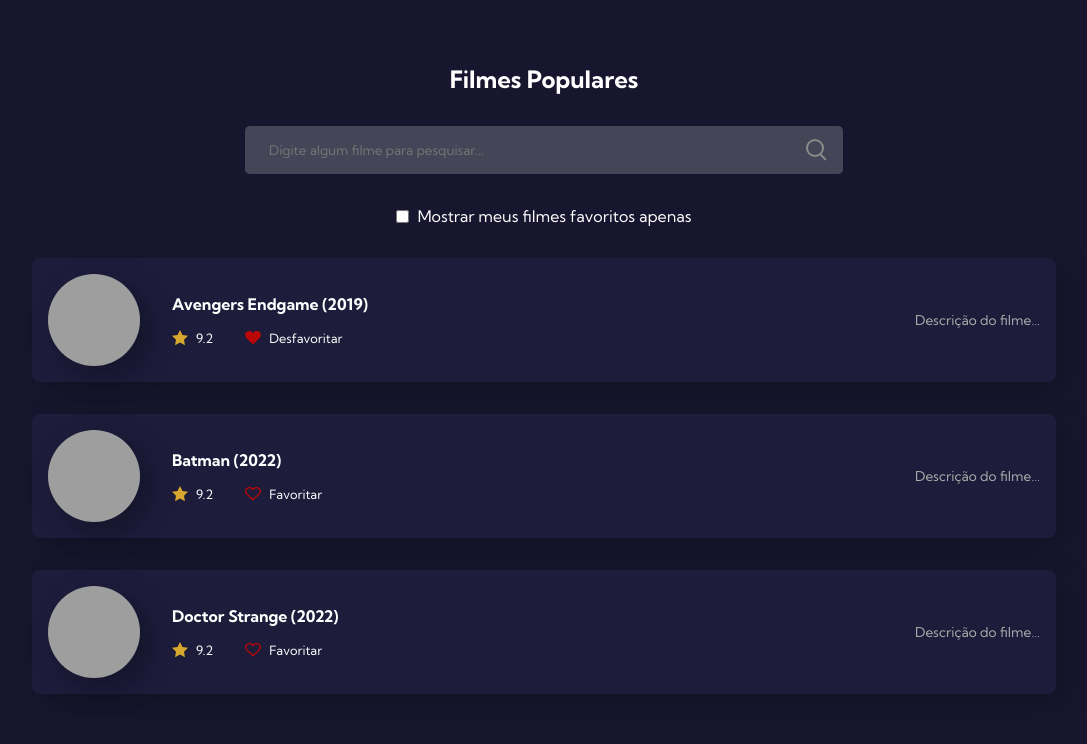
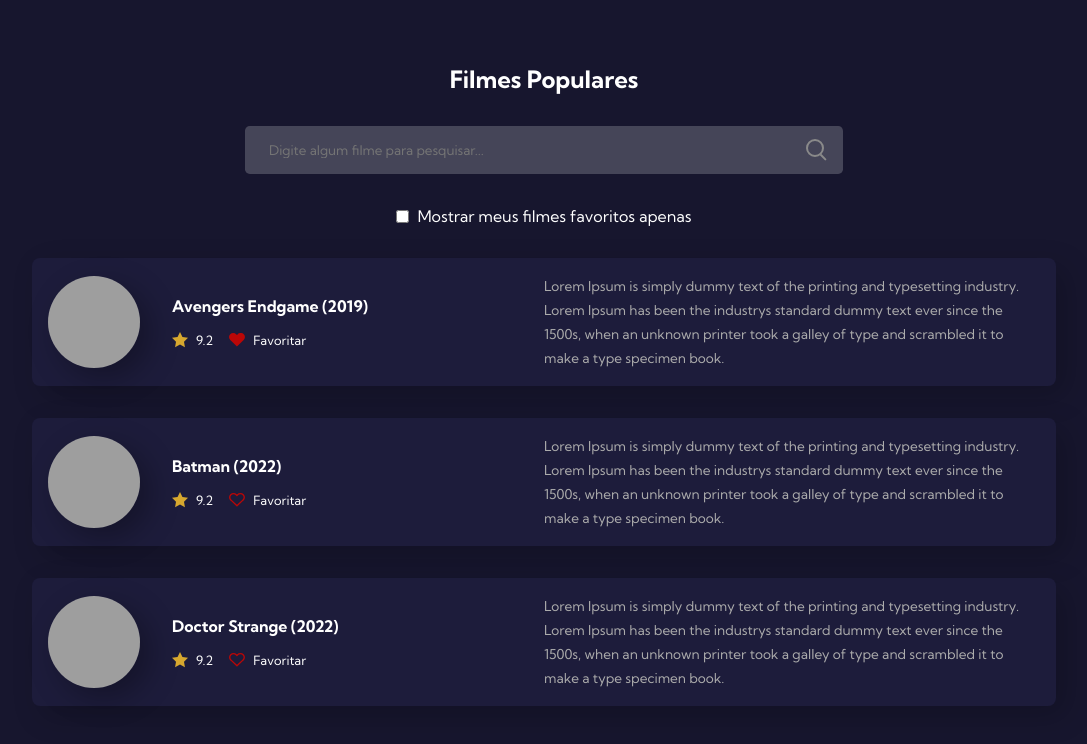
Before and after one commit to danielbrasc/7days-of-code, a plain HTML site: page index.html in a window 1280 px wide. Shown: the whole page, without its empty margins (96-1183 px from the left). Drawn offline with Linux system fonts and the light colour scheme; grey boxes are pictures that could not be loaded.

Commit message:
refactor: organized the structure of the rendering code of the movies

```diff
--- a/index.html
+++ b/index.html
@@ -27,8 +27,9 @@
         <input type="checkbox" name="onlyFavorites" id="onlyFavorites" />
         <label for="onlyFavorites">Mostrar meus filmes favoritos apenas</label>
       </div>
+      <ul class="movies"></ul>
     </main>
 
-    <script src="script.js"></script>
+    <script src="main.js"></script>
   </body>
 </html>
--- /dev/null
+++ b/main.js
@@ -0,0 +1,100 @@
+const movieContainer = document.querySelector(".movies");
+
+const movies = [
+  {
+    image:
+      'https://uauposters.com.br/media/catalog/product/cache/1/image/9df78eab33525d08d6e5fb8d27136e95/2/0/201906131069-uau-posters-filmes-avengers-endgame-vingadores-ultimato.jpg',
+    title: 'Avengers Endgame',
+    rating: 9.2,
+    year: 2019,
+    description: 'Lorem Ipsum is simply dummy text of the printing and typesetting industry. Lorem Ipsum has been the industrys standard dummy text ever since the 1500s, when an unknown printer took a galley of type and scrambled it to make a type specimen book.',
+    isFavorited: true
+  },
+  {
+    image:
+      'https://img.elo7.com.br/product/original/3FBA809/big-poster-filme-batman-2022-90x60-cm-lo002-poster-batman.jpg',
+    title: 'Batman',
+    rating: 9.2,
+    year: 2022,
+    description: 'Lorem Ipsum is simply dummy text of the printing and typesetting industry. Lorem Ipsum has been the industrys standard dummy text ever since the 1500s, when an unknown printer took a galley of type and scrambled it to make a type specimen book.',
+    isFavorited: false
+  },
+  {
+    image:
+      'https://upload.wikimedia.org/wikipedia/en/1/17/Doctor_Strange_in_the_Multiverse_of_Madness_poster.jpg',
+    title: 'Doctor Strange',
+    rating: 9.2,
+    year: 2022,
+    description: 'Lorem Ipsum is simply dummy text of the printing and typesetting industry. Lorem Ipsum has been the industrys standard dummy text ever since the 1500s, when an unknown printer took a galley of type and scrambled it to make a type specimen book.',
+    isFavorited: false
+  }
+]
+
+window.onload = function () {
+  movies.forEach(movie => renderMovie(movie))
+}
+
+function renderMovie(movie) {
+
+  const { title, image, rating, year, description, isFavorited } = movie;
+
+  const movieElement = document.createElement('li')
+  movieElement.classList.add('movie')
+  movieContainer.appendChild(movieElement)
+
+  const movieInformations = document.createElement('div')
+  movieInformations.classList.add('movie-informations')
+
+  const movieImageContainer = document.createElement('div')
+  movieImageContainer.classList.add('movie-image')
+  const movieImage = document.createElement('img')
+  movieImage.src = image
+  movieImage.alt = `${title} Poster`
+  movieImageContainer.appendChild(movieImage)
+  movieInformations.appendChild(movieImageContainer)
+
+  const movieTextContainer = document.createElement('div')
+  movieTextContainer.classList.add('movie-text')
+  const movieTitle = document.createElement('h4')
+  movieTitle.textContent = `${movie.title} (${year})`
+  movieTextContainer.appendChild(movieTitle)
+  movieInformations.appendChild(movieTextContainer)
+
+  const informations = document.createElement('div')
+  informations.classList.add('movie-informations')
+  movieTextContainer.appendChild(informations)
+
+  const ratingContainer = document.createElement('div')
+  ratingContainer.classList.add('rating')
+  const starImage = document.createElement('img')
+  starImage.src = 'assets/star.svg'
+  starImage.alt = 'Ícone de uma estrela'
+  const movieRate = document.createElement('span')
+  movieRate.classList.add('movie-rate')
+  movieRate.textContent = rating
+  ratingContainer.appendChild(starImage)
+  ratingContainer.appendChild(movieRate)
+  informations.appendChild(ratingContainer)
+
+  const favorite = document.createElement('div')
+  favorite.classList.add('favorite')
+  const favoriteImage = document.createElement('img')
+  favoriteImage.src = isFavorited ? 'assets/heart-fill.svg' : 'assets/heart.svg'
+  favoriteImage.alt = 'Ícone de um coração'
+  favoriteImage.classList.add('favorite-image')
+  const favoriteText = document.createElement('span')
+  favoriteText.classList.add('movie-favorite')
+  favoriteText.textContent = 'Favoritar'
+  favorite.appendChild(favoriteImage)
+  favorite.appendChild(favoriteText)
+  informations.appendChild(favorite)
+
+  const movieDescriptionContainer = document.createElement('div')
+  movieDescriptionContainer.classList.add('movie-description')
+  const movieDescription = document.createElement('span')
+  movieDescription.textContent = description
+  movieDescriptionContainer.appendChild(movieDescription)
+
+  movieElement.appendChild(movieInformations)
+  movieElement.appendChild(movieDescriptionContainer)
+}
--- a/script.js
+++ /dev/null
@@ -1,92 +0,0 @@
-const movies = [
-  {
-    image:
-      'https://uauposters.com.br/media/catalog/product/cache/1/image/9df78eab33525d08d6e5fb8d27136e95/2/0/201906131069-uau-posters-filmes-avengers-endgame-vingadores-ultimato.jpg',
-    title: 'Avengers Endgame',
-    rating: 9.2,
-    year: 2019,
-    description: 'Descrição do filme…',
-    isFavorited: true
-  },
-  {
-    image:
-      'https://img.elo7.com.br/product/original/3FBA809/big-poster-filme-batman-2022-90x60-cm-lo002-poster-batman.jpg',
-    title: 'Batman',
-    rating: 9.2,
-    year: 2022,
-    description: 'Descrição do filme…',
-    isFavorited: false
-  },
-  {
-    image:
-      'https://upload.wikimedia.org/wikipedia/en/1/17/Doctor_Strange_in_the_Multiverse_of_Madness_poster.jpg',
-    title: 'Doctor Strange',
-    rating: 9.2,
-    year: 2022,
-    description: 'Descrição do filme…',
-    isFavorited: false
-  }
-]
-
-function renderMovie(movie) {
-  const moviesList = document.createElement('ul')
-  const movieElement = document.createElement('li')
-  const movieInformations = document.createElement('div')
-  const movieImage = document.createElement('div')
-  const image = document.createElement('img')
-  const movieText = document.createElement('div')
-  const movieTitle = document.createElement('h4')
-  const ratingFavorites = document.createElement('div')
-  const rating = document.createElement('div')
-  const starImage = document.createElement('img')
-  const ratingText = document.createElement('span')
-  const favorite = document.createElement('div')
-  const heartImage = document.createElement('img')
-  const favoriteText = document.createElement('span')
-  const movieDescription = document.createElement('div')
-  const descriptionText = document.createElement('span')
-
-  movieElement.classList.add('movie')
-  movieInformations.classList.add('movie-informations')
-  movieImage.classList.add('movie-image')
-  movieText.classList.add('movie-text')
-  ratingFavorites.classList.add('rating-favorites')
-  rating.classList.add('rating')
-  favorite.classList.add('favorite')
-  movieDescription.classList.add('movie-description')
-
-  image.setAttribute('src', movie.image)
-  image.setAttribute('alt', `${movie.title} (${movie.year})`)
-  movieTitle.textContent = `${movie.title} (${movie.year})`
-  starImage.src = 'assets/star.svg'
-  starImage.alt = 'Ícone de uma estrela'
-  heartImage.src = movie.isFavorited
-    ? 'assets/heart-fill.svg'
-    : 'assets/heart.svg'
-  heartImage.alt = 'Ícone de um coração'
-  ratingText.textContent = movie.rating
-  favoriteText.textContent = movie.isFavorited
-    ? 'Desfavoritar'
-    : 'Favoritar'
-  movieDescription.textContent = movie.description
-
-  rating.appendChild(starImage)
-  rating.appendChild(ratingText)
-  favorite.appendChild(heartImage)
-  favorite.appendChild(favoriteText)
-  ratingFavorites.appendChild(rating)
-  ratingFavorites.appendChild(favorite)
-  movieText.appendChild(movieTitle)
-  movieText.appendChild(ratingFavorites)
-  movieImage.appendChild(image)
-  movieInformations.appendChild(movieImage)
-  movieInformations.appendChild(movieText)
-  movieElement.appendChild(movieInformations)
-  movieElement.appendChild(movieDescription)
-  moviesList.appendChild(movieElement)
-
-  const main = document.getElementById('main')
-  main.appendChild(moviesList)
-}
-
-movies.forEach(movie => renderMovie(movie));
```
